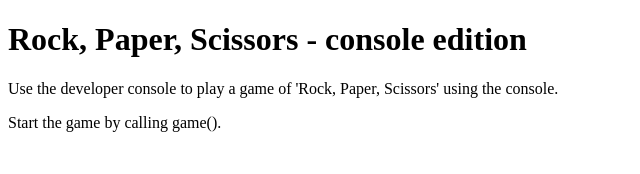
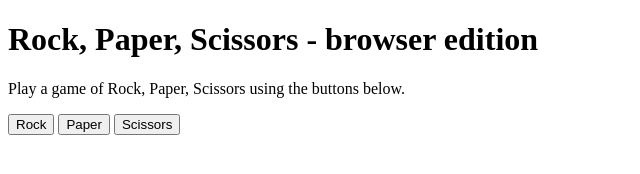
Before and after one commit to AnEvilPenguin/odin-basic-rock-paper-scissors, a plain HTML site: page index.html in a window 1280 px wide. Shown: the whole page, without its empty margins (0-640 px from the left). Drawn offline with Linux system fonts and the light colour scheme.

Commit message:
feat: initial web ui

```diff
--- a/index.html
+++ b/index.html
@@ -3,12 +3,22 @@
 <head>
     <meta charset="UTF-8">
     <meta name="viewport" content="width=device-width, initial-scale=1.0">
-    <title>Rock, Paper, Scissors - console edition</title>
+    <title>Rock, Paper, Scissors - browser edition</title>
     <script src="game.js"></script>
 </head>
 <body>
-    <h1>Rock, Paper, Scissors - console edition</h1>
-    <p>Use the developer console to play a game of 'Rock, Paper, Scissors' using the console. </p>
-    <p>Start the game by calling game().</p>
+    <h1>Rock, Paper, Scissors - browser edition</h1>
+    <p>Play a game of Rock, Paper, Scissors using the buttons below.</p>
+    <div>
+        <button>Rock</button>
+        <button>Paper</button>
+        <button>Scissors</button>
+    </div>
+    <div class="results">
+
+    </div>
+    <div class="score">
+
+    </div>
 </body>
 </html>
```
